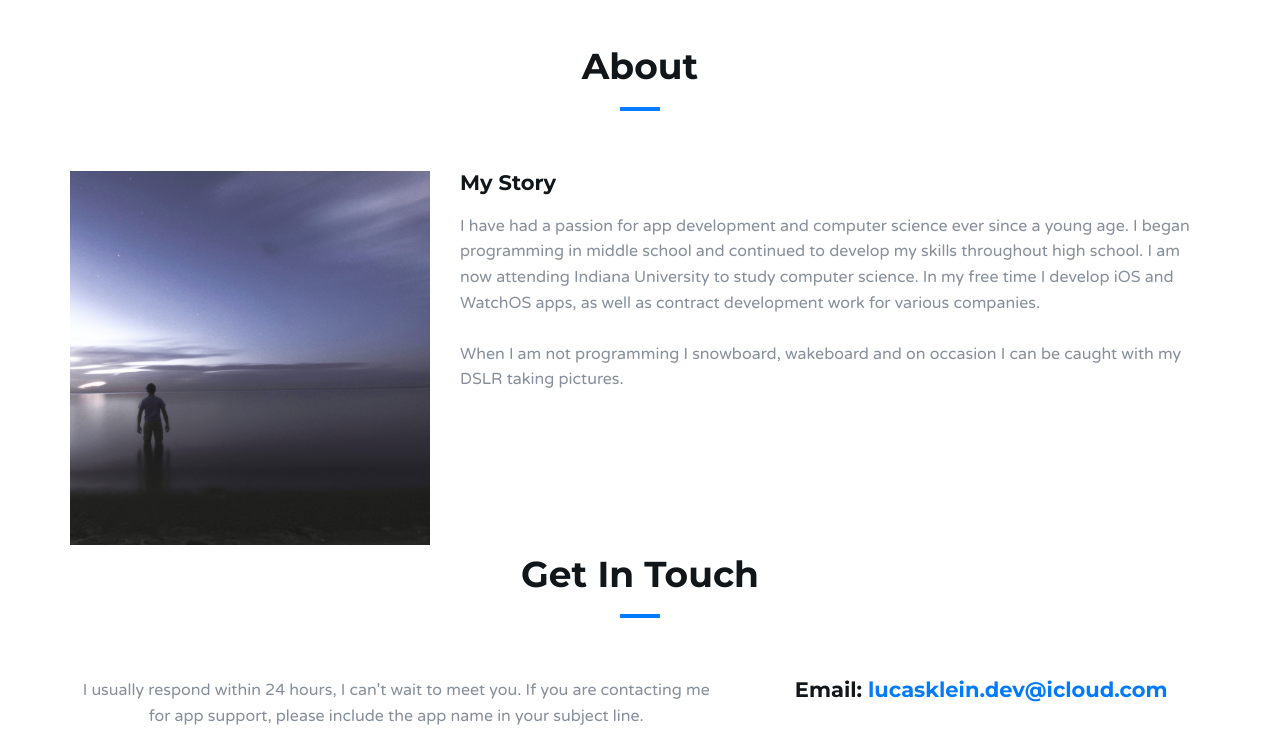
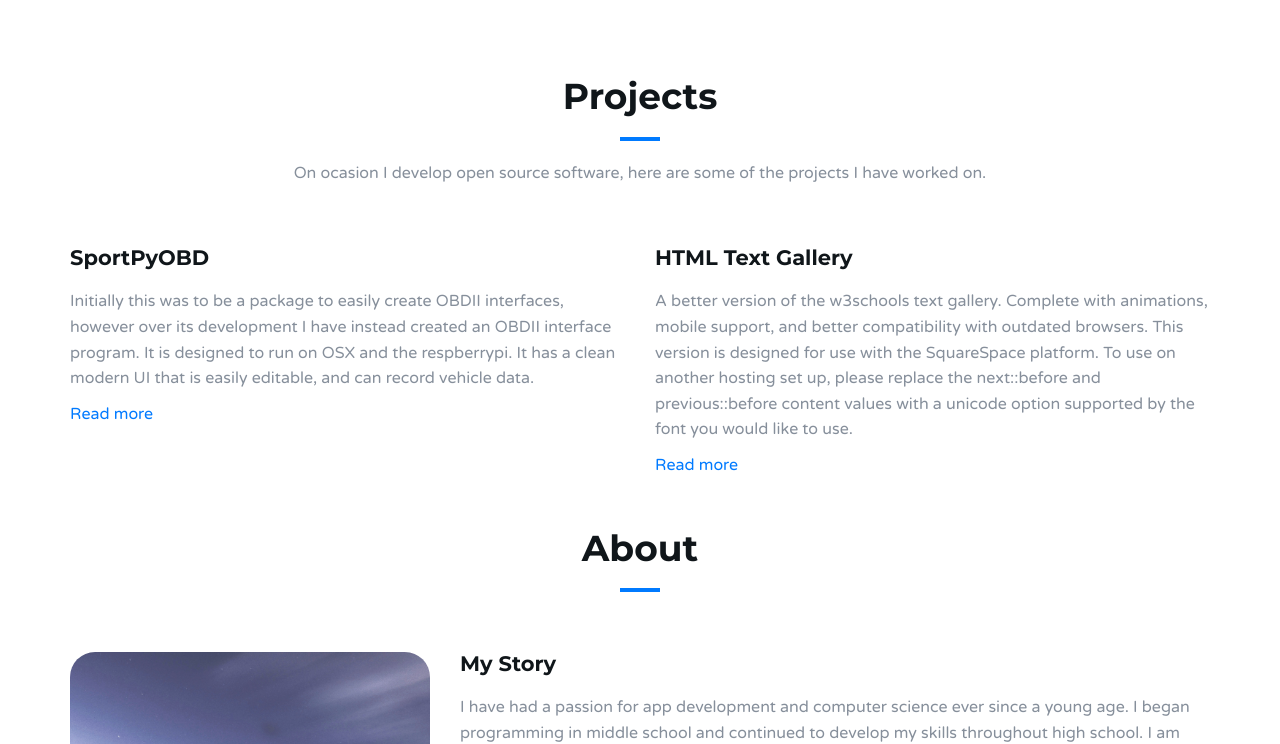
Before and after one commit to Luke-k-dev/Luke-k-dev.github.io, a plain HTML site: page index.html in a window 1280 px wide. Shown: the part 1337-2081 px from the top of the page. Drawn offline with Linux system fonts and the light colour scheme.

Commit message:
added projects and curved about img

```diff
--- a/index.html
+++ b/index.html
@@ -170,6 +170,48 @@
 	</div>
 	<!-- /apps -->
 
+	<!-- projects -->
+
+	<div id="projects" class="section" style="padding-top: 30px;">
+		<!-- Container -->
+		<div class="container">
+
+			<div class="row">
+				<!-- Section header -->
+				<div class="section-header text-center">
+					<h2 class="title">Projects</h2>
+					<p>On ocasion I develop open source software, here are some of the projects I have worked on.</p>
+				</div>
+				<!-- /Section header -->
+			</div>
+
+			<!-- Row -->
+			<div class="row">
+				<div class="col-md-6"">
+					<div style="padding-bottom: 50px;">
+						<h3>SportPyOBD</h3>
+						<p>Initially this was to be a package to easily create OBDII interfaces, however over its development I have instead created an OBDII interface program. It is designed to run on OSX and the respberrypi. It has a clean modern UI that is easily editable, and can record vehicle data.</p>
+						<a href="https://github.com/Luke-k-dev/SportPyOBD">Read more</a>
+					</div>
+				</div>
+				<div class="col-md-6">
+					<div style="padding-bottom: 50px;">
+						<h3>HTML Text Gallery</h3>
+						<p>A better version of the w3schools text gallery. Complete with animations, mobile support, and better compatibility with outdated browsers. This version is designed for use with the SquareSpace platform. To use on another hosting set up, please replace the next::before and previous::before content values with a unicode option supported by the font you would like to use.</p>
+						<a href="https://github.com/Luke-k-dev/HTML-Text-Gallery">Read more</a>
+					</div>
+				</div>
+
+			</div>
+			<!-- /Row -->
+
+		</div>
+		<!-- /Container -->
+
+	</div>
+
+	<!--/projects-->
+
 	<!-- About -->
 	<div id="about" class="section">
 
@@ -187,7 +229,7 @@
 
 				<!-- image -->
 				<div class="col-md-4" style="overflow: hidden; margin: 0; max-height: 500px;margin-bottom: 10px!important;">
-					<img src="img/abstractme.jpg" style="width:100%;">
+					<img src="img/abstractme.jpg" style="width:100%;border-radius: 25px;">
 				</div>
 				<!-- /image -->
 
```
Also changed, not shown: 2 other files.
